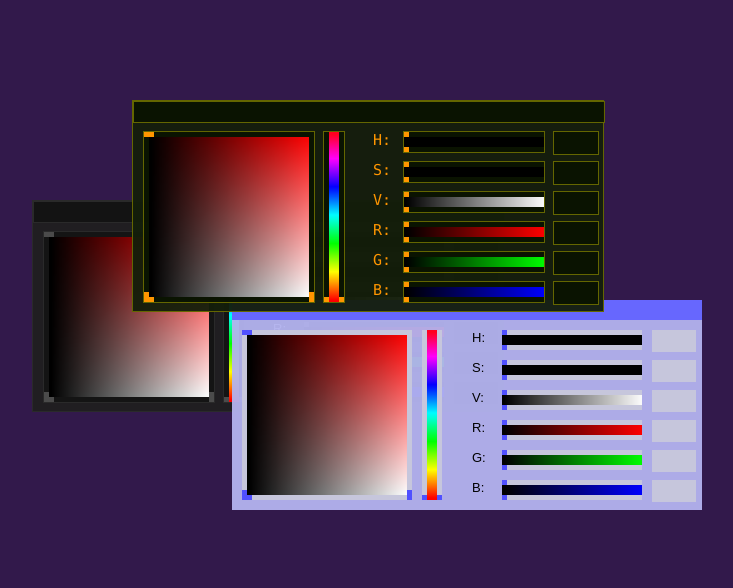
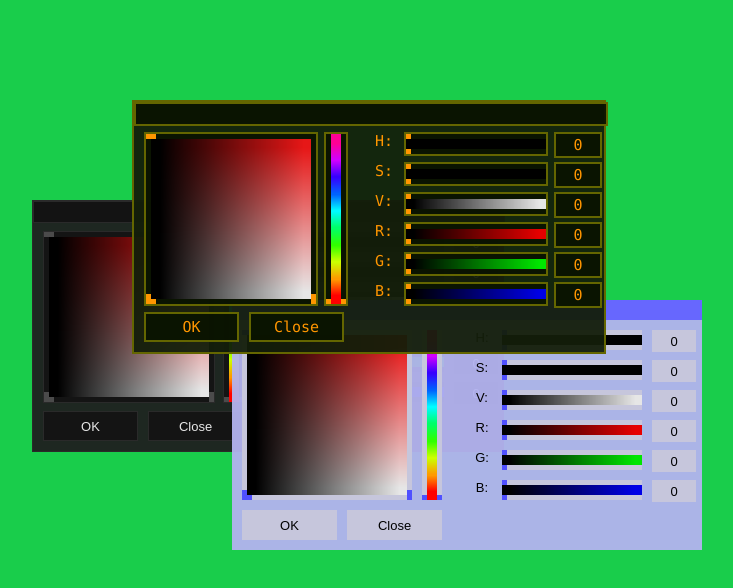
Before and after one commit to GriIle/ColorPicker, a plain HTML site: page index.html in a window 1280 px wide. Shown: the whole page, without its empty margins (468-1201 px from the left). Drawn offline with Linux system fonts and the light colour scheme.

Commit message:
Add files via upload

```diff
--- a/ColorPicker.js
+++ b/ColorPicker.js
@@ -1,8 +1,8 @@
 "use strict";
 class ColorPicker{
   //--buildColorPicker---------------------------------------------------------------------------------------------------------------------------------
-    constructor(id) {
-      this.id = id;
+    constructor() {
+      //logik
       this.posX=0;
       this.posY=0;
       this.colorHSV = [0,0,0];
@@ -10,6 +10,8 @@ class ColorPicker{
       this.mouseDown = false;
       this.aktiveElementObj = null;
       this.aktiveElement = 0;
+
+      //html
       this.htmlDiv;
       this.htmlFrame;
       this.htmlObj = [];
@@ -18,10 +20,10 @@ class ColorPicker{
       this.htmlLeverX = [];
       this.htmlTxtX = [];
       this.htmlLabelX = [];
-      this.buildHTML(id);
-      this.addEvents();
-      this.startRender();
+      this.htmlButOk;
+      this.htmlButClose;
 
+      //window style
       this.fontColor
       this.inputColor
       this.leverColor
@@ -30,13 +32,19 @@ class ColorPicker{
       this.border
       this.font
 
+      //color ref
+      this.ColorRef
+
+      //start colorPicker
+      this.buildHTML();
+      this.addEvents();
     }
-    buildHTML(id){
+    buildHTML(){
       this.htmlDiv = document.createElement('div');
       this.htmlDiv.style.position = "absolute";
       this.htmlDiv.style.display = "none";
       this.htmlDiv.style.width = "470px";
-      this.htmlDiv.style.height = "210px";
+      this.htmlDiv.style.height = "250px";
       document.body.appendChild(this.htmlDiv);
 
       this.htmlFrame = document.createElement('div');
@@ -44,6 +52,20 @@ class ColorPicker{
       this.htmlFrame.style.left = "0px";this.htmlFrame.style.top = "0px";
       this.htmlFrame.style.width = "470px";this.htmlFrame.style.height = "20px";
       this.htmlDiv.appendChild(this.htmlFrame);
+
+      this.htmlButOk = document.createElement('button');
+      this.htmlButOk.style.position = "absolute";
+      this.htmlButOk.style.left = "10px";this.htmlButOk.style.top = "210px";
+      this.htmlButOk.style.width = "95px";this.htmlButOk.style.height = "30px";
+      this.htmlButOk.innerHTML = "OK";
+      this.htmlDiv.appendChild(this.htmlButOk);
+
+      this.htmlButClose = document.createElement('button');
+      this.htmlButClose.style.position = "absolute";
+      this.htmlButClose.style.left = "115px";this.htmlButClose.style.top = "210px";
+      this.htmlButClose.style.width = "95px";this.htmlButClose.style.height = "30px";
+      this.htmlButClose.innerHTML = "Close";
+      this.htmlDiv.appendChild(this.htmlButClose);
 
       this.htmlCanvas = document.createElement('canvas');
       this.htmlCanvas.style.position = "absolute";
@@ -92,6 +114,8 @@ class ColorPicker{
 
       this.applyStyle(this.htmlDiv,2)
       this.applyStyle(this.htmlFrame,3)
+      this.applyStyle(this.htmlButOk,1)
+      this.applyStyle(this.htmlButClose,1)
       this.applyStyle(this.htmlCanvas,1)
       this.applyStyle(this.htmlLeverY,1)
       for(let i=1;i<=6;i++){
@@ -104,25 +128,27 @@ class ColorPicker{
       obj.style.position = "absolute";
       obj.style.color = this.fontColor;
       obj.style.font = this.font;
-      obj.style.msUserSelect = "none";
-      obj.style.webkitUserSelect = "none";
-      obj.style.mozUserSelect = "none";
-      obj.style.userSelect = "none";
+      obj.style.textAlign = "center";
+      obj.style.outline = "none";
+      obj.style.msUserSelect = obj.style.webkitUserSelect = obj.style.mozUserSelect = obj.style.userSelect = "none";
       if(style!==0) obj.style.border = this.border;
       switch(style)
       {
-        case 1:obj.style.background = this.inputColor;break;
+        case 1:obj.style.background = this.inputColor;obj.style.msUserSelect = obj.style.webkitUserSelect = obj.style.mozUserSelect = obj.style.userSelect = null;break;
         case 2:obj.style.background = this.backColor;break;
         case 3:obj.style.background = this.frameColor;break;
       }
 
     }
     addEvents(){
-      document.addEventListener('mousedown', (e) => {this.mouseDown=true;console.log(this.mouseDown);});
-      document.addEventListener('mouseup', (e) => {this.mouseDown=false;console.log(this.mouseDown);this.aktiveElementObj=null;this.aktiveElement=0;});
+      document.addEventListener('mousedown', (e) => {this.mouseDown=true;});
+      document.addEventListener('mouseup', (e) => {this.mouseDown=false;this.aktiveElementObj=null;this.aktiveElement=0;});
 
       let obj;
       this.htmlFrame.addEventListener('mousedown', (e) => {this.aktiveElementObj=obj;this.aktiveElement=1;});
+
+      //this.htmlButOk.addEventListener('mousedown', (e) => {this.ColorRef()});
+      this.htmlButClose.addEventListener('mousedown', (e) => {this.hide()});
 
       this.htmlCanvas.addEventListener('mousedown', (e) => {this.aktiveElementObj=obj;this.aktiveElement=2;});
       this.htmlLeverY.addEventListener('mousedown', (e) => {this.aktiveElementObj=obj;this.aktiveElement=3;});
@@ -138,34 +164,40 @@ class ColorPicker{
         if(this.htmlTxtX[0].value<0)this.htmlTxtX[0].value=0;
         else if(this.htmlTxtX[0].value>360)this.htmlTxtX[0].value=360;
         this.colorHSV[0] = this.htmlTxtX[0].value/360
+        this.render();
       })
       this.htmlTxtX[1].addEventListener('change', (e) => {
         if(this.htmlTxtX[1].value<0)this.htmlTxtX[1].value=0;
         else if(this.htmlTxtX[1].value>100)this.htmlTxtX[1].value=100;
         this.colorHSV[1] = this.htmlTxtX[1].value/100
+        this.render();
       })
       this.htmlTxtX[2].addEventListener('change', (e) => {
         if(this.htmlTxtX[2].value<0)this.htmlTxtX[2].value=0;
         else if(this.htmlTxtX[2].value>100)this.htmlTxtX[2].value=100;
         this.colorHSV[2] = this.htmlTxtX[2].value/100
+        this.render();
       })
       this.htmlTxtX[3].addEventListener('change', (e) => {
         if(this.htmlTxtX[3].value<0)this.htmlTxtX[3].value=0;
         else if(this.htmlTxtX[3].value>255)this.htmlTxtX[3].value=255;
         this.colorRGB[0] = this.htmlTxtX[3].value;
         this.colorHSV = this.createHSVfromRGB(this.colorRGB);
+        this.render();
       })
       this.htmlTxtX[4].addEventListener('change', (e) => {
         if(this.htmlTxtX[4].value<0)this.htmlTxtX[4].value=0;
         else if(this.htmlTxtX[4].value>255)this.htmlTxtX[4].value=255;
         this.colorRGB[1] = this.htmlTxtX[4].value;
         this.colorHSV = this.createHSVfromRGB(this.colorRGB);
+        this.render();
       })
       this.htmlTxtX[5].addEventListener('change', (e) => {
         if(this.htmlTxtX[5].value<0)this.htmlTxtX[5].value=0;
         else if(this.htmlTxtX[5].value>255)this.htmlTxtX[5].value=255;
         this.colorRGB[2] = this.htmlTxtX[5].value;
         this.colorHSV = this.createHSVfromRGB(this.colorRGB);
+        this.render();
       })
 
 
@@ -222,7 +254,7 @@ class ColorPicker{
 			        this.colorHSV = this.createHSVfromRGB(this.colorRGB);
             break;
           }
-          if (this.aktiveElement!==0)this.UpdateTxtX();
+          if (this.aktiveElement!==0){this.render();}
         }
       });
     //FUUUUUUUUUUUUUUUUUUUUUUUUUUUUUUUUUUUNNNNNNNNNNNNNNNNNNNNNNNNN
@@ -233,6 +265,7 @@ class ColorPicker{
       this.htmlDiv.style.display = "inline";
       this.htmlDiv.style.left = this.posX+"px";
       this.htmlDiv.style.top = this.posY+"px";
+      this.render();
     }
     hide(){
       this.htmlDiv.style.display = "none";
@@ -246,13 +279,16 @@ class ColorPicker{
       if (posX>1)posX=1;if (posY>1)posY=1;
       return [posX,posY];
     }
-    UpdateTxtX(){
-      this.htmlTxtX[0].value = (this.colorHSV[0]*360)|0;
-      this.htmlTxtX[1].value = (this.colorHSV[1]*100)|0;
-      this.htmlTxtX[2].value = (this.colorHSV[2]*100)|0;
-      this.htmlTxtX[3].value = this.colorRGB[0]|0;
-      this.htmlTxtX[4].value = this.colorRGB[1]|0;
-      this.htmlTxtX[5].value = this.colorRGB[2]|0;
+    setRefToColor(func){
+      this.htmlButOk.addEventListener('mousedown', func);
+    }
+    returnColor(mode){
+      switch(mode)
+      {
+        case "RGB":    return this.colorRGB;
+        case "HSV":    return this.colorHSV;
+        case "cssRGB": return "rgb("+(this.colorRGB[0]|0)+','+(this.colorRGB[1]|0)+','+(this.colorRGB[2]|0)+')';
+      }
     }
   //--ColorOperators---------------------------------------------------------------------------------------------------------------------------------
     createRGBfromH(value,max) {
@@ -492,10 +528,6 @@ class ColorPicker{
       context.putImageData(mod, 0, 0);
       return (canvas);
     };
-    startRender(){
-        this.render();
-        setTimeout(this.startRender.bind(this), 40);
-    }
     clearCanvas(htmlObj,SmoothingEnabled,fillStyle){
       let context = htmlObj.getContext("2d");
       context.imageSmoothingEnabled = SmoothingEnabled;context.mozImageSmoothingEnabled = SmoothingEnabled;context.fillStyle = fillStyle;
@@ -504,7 +536,7 @@ class ColorPicker{
     }
     render(){
       let context;let SmoothingEnabled = true;
-      let resolution = 42;
+      let resolution = 10;
       let fillStyle = this.leverColor;
 
 
@@ -542,5 +574,12 @@ class ColorPicker{
       context = this.clearCanvas(this.htmlLeverX[5],SmoothingEnabled,fillStyle)
       context.fillRect((this.colorRGB[2]/255)*140-5,0, 10, 20);
       context.drawImage(this.drawColorLeverX5(resolution), 0, 5, 140, 10);
+
+      this.htmlTxtX[0].value = (this.colorHSV[0]*360)|0;
+      this.htmlTxtX[1].value = (this.colorHSV[1]*100)|0;
+      this.htmlTxtX[2].value = (this.colorHSV[2]*100)|0;
+      this.htmlTxtX[3].value = this.colorRGB[0]|0;
+      this.htmlTxtX[4].value = this.colorRGB[1]|0;
+      this.htmlTxtX[5].value = this.colorRGB[2]|0;
     }
 }
--- a/index.html
+++ b/index.html
@@ -3,7 +3,7 @@
   <head>
     <link href="./style.css?v=2" rel="stylesheet" />
   </head>
-  <body style="overflow: hidden; margin: 0; background: rgba(50,25,75,1)"; id="body">
+  <body style="overflow: hidden; margin: 0; background: rgba(25,25,75,1)"; id="body">
     <script type="text/javascript" src="ColorPicker.js"></script>
     <script type="text/javascript" src="main.js"></script>
   </body>
--- a/main.js
+++ b/main.js
@@ -1,18 +1,22 @@
 function main(){
-	let Test = new ColorPicker("1");
+body.style.background = "rgba(25,205,75,1)"
+	let Test = new ColorPicker(true);
              //(   fontColor,     		inputColor,					leverColor,			backColor,							frameColor,					border,										font                       )
 	Test.setStyle("rgb(230,230,230)","rgba(20,20,20,0.95)","rgb(75,75,75)","rgba(31,31,31,0.95)","rgba(18,18,18,0.95)","1px solid rgb(42,42,42)","13px Arial, Times, serif")
+	Test.setRefToColor(() => {body.style.background = Test.returnColor("cssRGB");});
 	Test.show(500,200);
 
+	let Test2 = new ColorPicker(true);
+	Test2.setStyle("rgb(0,0,0)","rgba(200,200,220,0.95)","rgb(80,80,255)","rgba(180,180,240,0.95)","rgba(100,100,255,0.95)","1px rgb(0,0,0)","13px Arial, Times, serif")
+	Test2.setRefToColor(() => {body.style.background = Test2.returnColor("cssRGB");});
+	Test2.show(700,300);
 
-
-
-	let Test2 = new ColorPicker("1");
-	Test2.setStyle("rgb(0,0,0)","rgba(200,200,220,0.95)","rgb(80,80,255)","rgba(180,180,240,0.95)","rgba(100,100,255,0.95)","1px rgb(0,0,0)","13px Arial, Times, serif")
-	Test2.show(700,300);
-	let Test3 = new ColorPicker("1");
-	Test3.setStyle("rgb(255,150,0)","rgba(10,20,0,0.95)","rgb(255,150,0)","rgba(20,30,10,0.95)","rgba(10,20,0,0.95)","1px solid rgb(100,102,0)","15px Consolas, Times, serif")
+	let Test3 = new ColorPicker(true);
+	Test3.setStyle("rgb(255,150,0)","rgba(10,20,0,0.95)","rgb(255,150,0)","rgba(20,30,10,0.95)","rgba(10,20,0,0.95)","2px solid rgb(100,102,0)","15px Consolas, Times, serif")
+	Test3.setRefToColor(() => {body.style.background = Test3.returnColor("cssRGB");});
 	Test3.show(600,100);
 
 }
 main();
+
+console.log("IE?");
```
Lines whose indentation alone changed are shown as unchanged.
